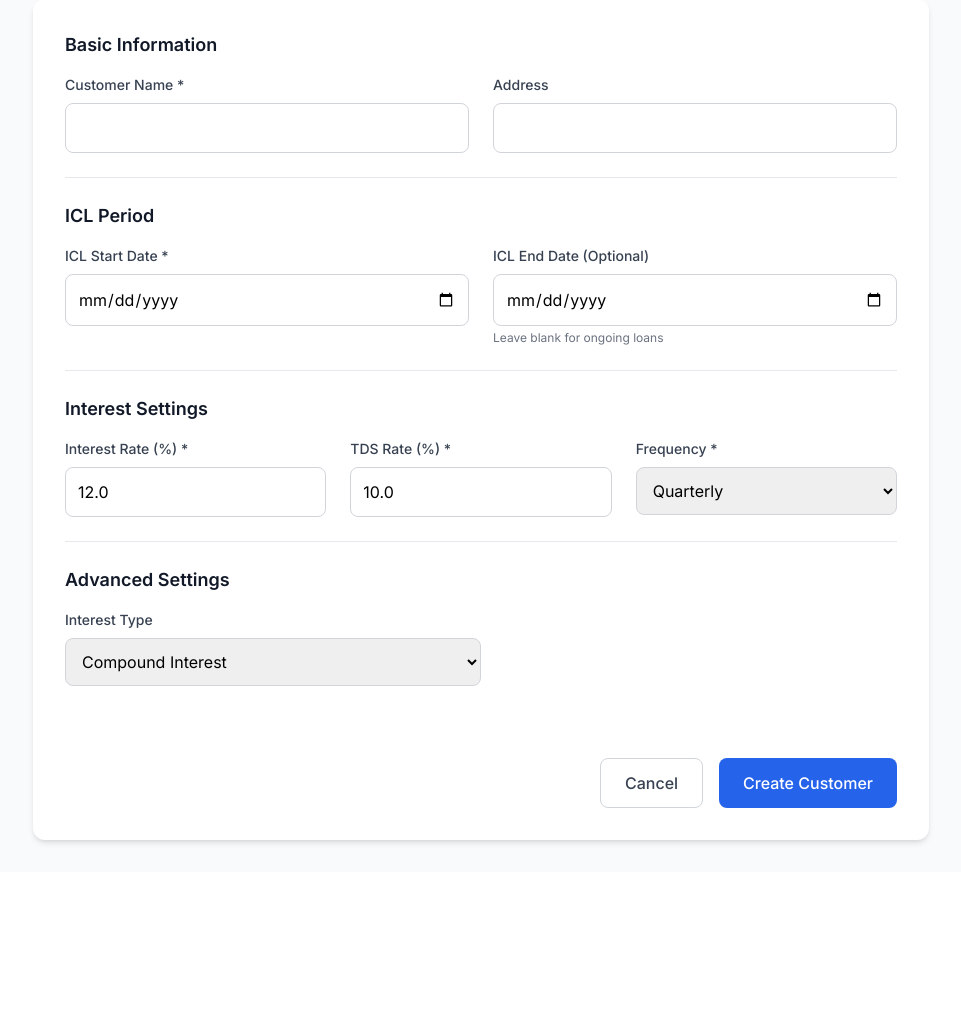
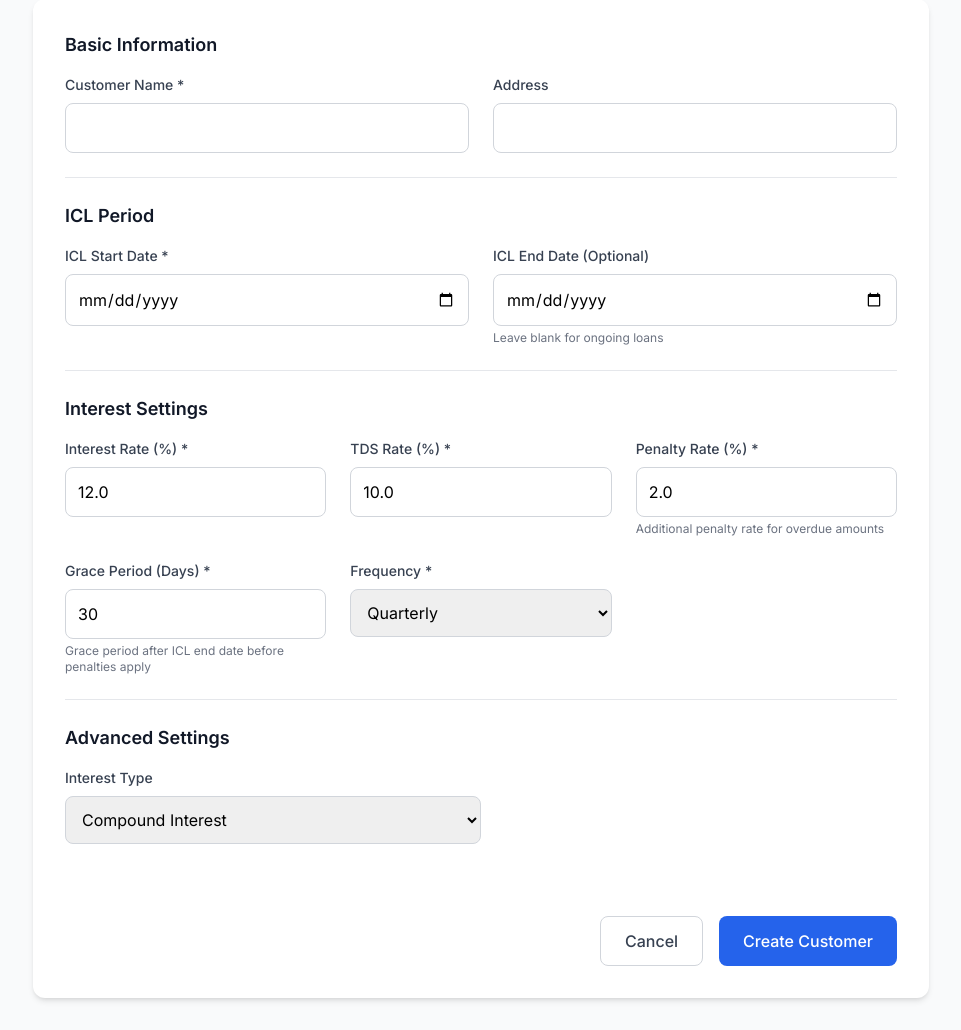
Before and after one commit to Ashmit12092000/ICL_Ledger, a Flask app: page /add_customer in a window 1280 px wide. Shown: the part 198-1228 px from the top of the page, without its empty margins (159-1120 px from the left). Before the commit the page ends 1043 px from the top, so only its background shows below. Run offline with Flask 3, Linux system fonts and the light colour scheme; some libraries are stand-ins or nearby versions.

Commit message:
Update add_customer.html

```diff
--- a/templates/add_customer.html
+++ b/templates/add_customer.html
@@ -1,4 +1,3 @@
-
 {% extends 'base.html' %}
 {% block title %}Add New Customer{% endblock %}
 {% block content %}
@@ -54,7 +53,17 @@
                         </div>
                         <div>
                             <label for="tds_rate" class="block text-sm font-medium text-gray-700 mb-2">TDS Rate (%) *</label>
-                            <input type="number" name="tds_rate" id="tds_rate" value="10.0" step="0.01" min="0" max="100" class="w-full p-3 border border-gray-300 rounded-lg focus:ring-2 focus:ring-blue-500 focus:border-transparent transition-all" required>
+                            <input type="number" name="tds_rate" id="tds_rate" value="10.0" step="0.01" min="0" class="w-full p-3 border border-gray-300 rounded-lg focus:ring-2 focus:ring-blue-500 focus:border-transparent transition-all" required>
+                        </div>
+                        <div>
+                            <label for="penalty_rate" class="block text-sm font-medium text-gray-700 mb-2">Penalty Rate (%) *</label>
+                            <input type="number" name="penalty_rate" id="penalty_rate" value="2.0" step="0.01" min="0" class="w-full p-3 border border-gray-300 rounded-lg focus:ring-2 focus:ring-blue-500 focus:border-transparent transition-all" required>
+                            <p class="text-xs text-gray-500 mt-1">Additional penalty rate for overdue amounts</p>
+                        </div>
+                        <div>
+                            <label for="grace_period" class="block text-sm font-medium text-gray-700 mb-2">Grace Period (Days) *</label>
+                            <input type="number" name="grace_period" id="grace_period" value="30" min="0" class="w-full p-3 border border-gray-300 rounded-lg focus:ring-2 focus:ring-blue-500 focus:border-transparent transition-all" required>
+                            <p class="text-xs text-gray-500 mt-1">Grace period after ICL end date before penalties apply</p>
                         </div>
                         <div>
                             <label for="frequency" class="block text-sm font-medium text-gray-700 mb-2">Frequency *</label>
```
